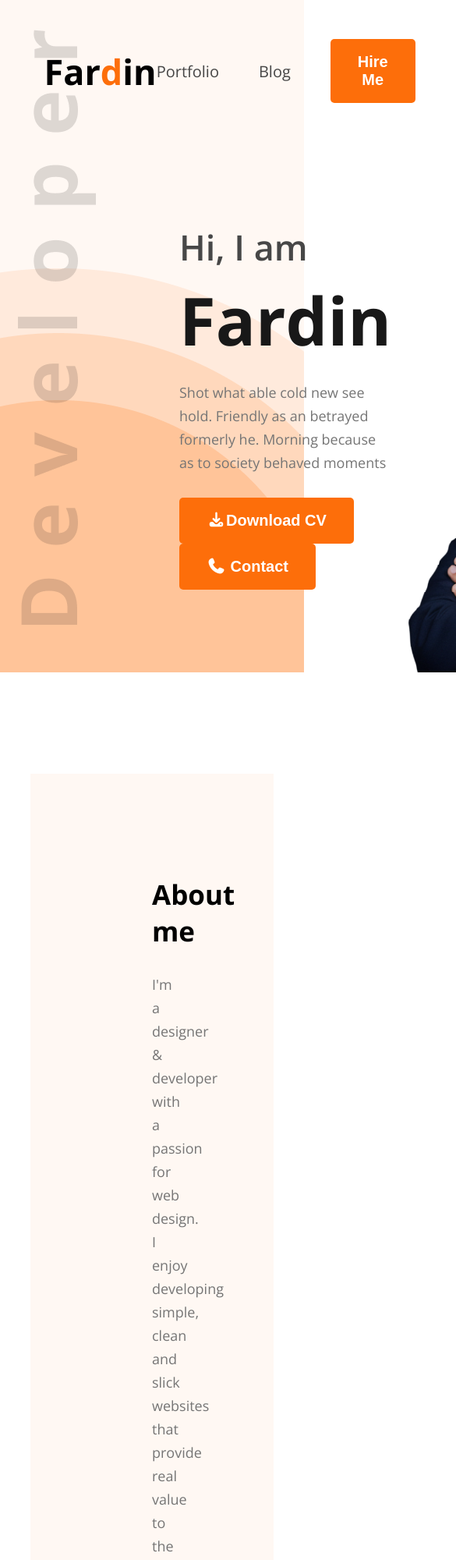
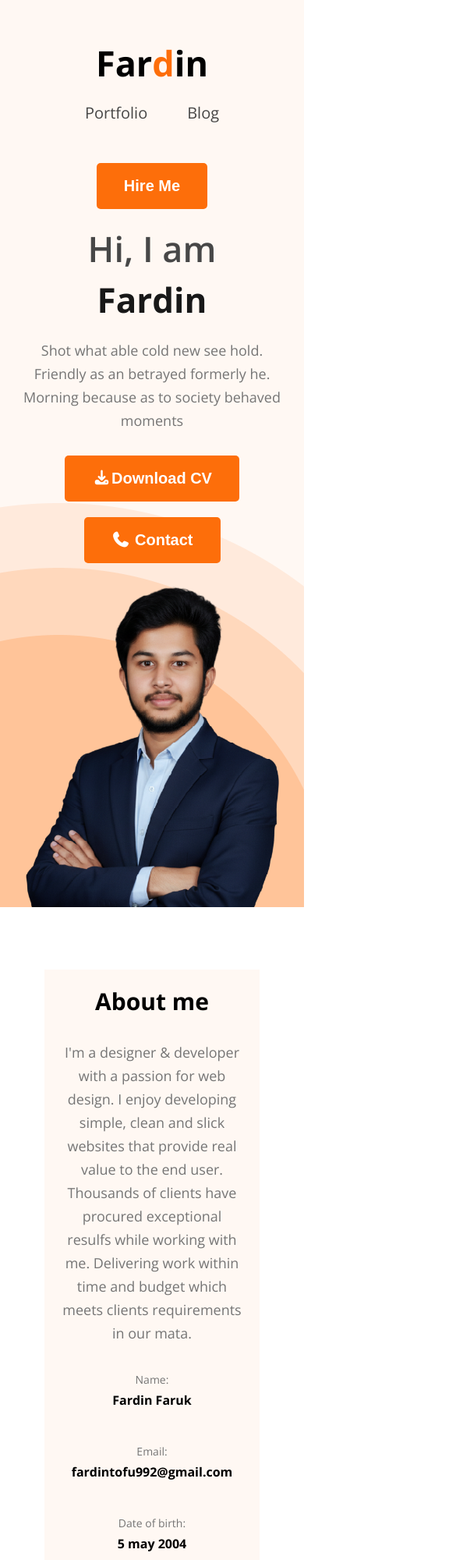
Before and after one commit to fardinfaruk-bd/my-portfolio, a plain HTML site: page index.html in a window 390 px wide. Shown: the top 2000 px of the page at 78% size, 585 px wide, since content can reach past the window. Drawn offline with nearby package versions, Linux system fonts and the light colour scheme.

Commit message:
add responsiveness with media query

```diff
--- a/index.html
+++ b/index.html
@@ -14,7 +14,7 @@
 
 </head>
 <body class="font-open-sans ">
-    <header>
+    <header >
         <nav class="logo">
             <div>
                 <h2>Far<span class="color-orange">d</span>in</h2>
@@ -32,7 +32,7 @@
                 <h2>Hi, I am</h2>
                 <h1>Fardin</h1>
                 <p>Shot what able cold new see hold. Friendly as an betrayed formerly he. Morning because as to society behaved moments</p>
-                <div>
+                <div class="btn-group">
                     <button class="btn"><i class="fa-solid fa-download"></i>Download CV</button>
                     <button class="btn"><i class="fa-solid fa-phone"></i> Contact</button>
                 </div>
@@ -56,7 +56,7 @@
                 </div>
                 <div class="info-card">
                     <p>Email:</p>
-                    <h4>fardinfaruktofu990@gmail.com</h4>
+                    <h4>fardintofu992@gmail.com</h4>
                 </div>
                 <div class="info-card">
                     <p>Date of birth:</p>
--- a/styles/portfolio.css
+++ b/styles/portfolio.css
@@ -264,3 +264,72 @@ footer .footer-container{
     border-radius: 5px;
     color: #757575;
 }
+.hide{
+    display: none !important;
+}
+@media screen and (max-width: 576px){
+    header {
+        background: url(../images/header_bg.png), #fff8f3;
+        background-position:bottom right;
+        background-repeat: no-repeat;
+    }
+    nav{
+        gap: 20px;
+    }
+    nav .menu{
+        flex-wrap: wrap;
+        justify-content: center;
+    }
+    #banner{
+        margin: 20px;
+        gap: 20px;
+        text-align: center;
+    }
+    .btn-group{
+        display: flex;
+        flex-wrap: wrap;
+        gap: 20px;
+        justify-content: center;
+    }
+    #banner .banner-image img{
+        width: 100%;
+    }
+    #banner .banner-content h1{
+        font-size: 44px;
+    }
+    #about .about-container{
+        padding: 20px;
+    }
+    #about .about-container .about-info{
+        gap: 40px;
+    }
+
+    #skills .skill-container {
+        width: 95%;
+    }
+
+    #resume .resume-container{
+        margin-top: 60px;
+    }
+    .resume-card{
+        margin-right: 10px;
+    }
+
+    .section-heading h2 {
+        font-size: 30px;
+    }
+    #about , #skills , #resume{
+        padding-top: 60px;
+    }
+    #skills .skill-container .skill-box , #about .about-container .about-info , footer .footer-container, #resume .resume-container, nav, #banner{
+        flex-direction: column;
+    }
+    .skill-box .skill-card{
+        max-width: 100%;
+    }
+    .footer-container form input[type="text"],.footer-container form input[type="email"], .footer-container form textarea {
+        width: 100%;
+    }
+
+
+}
```
